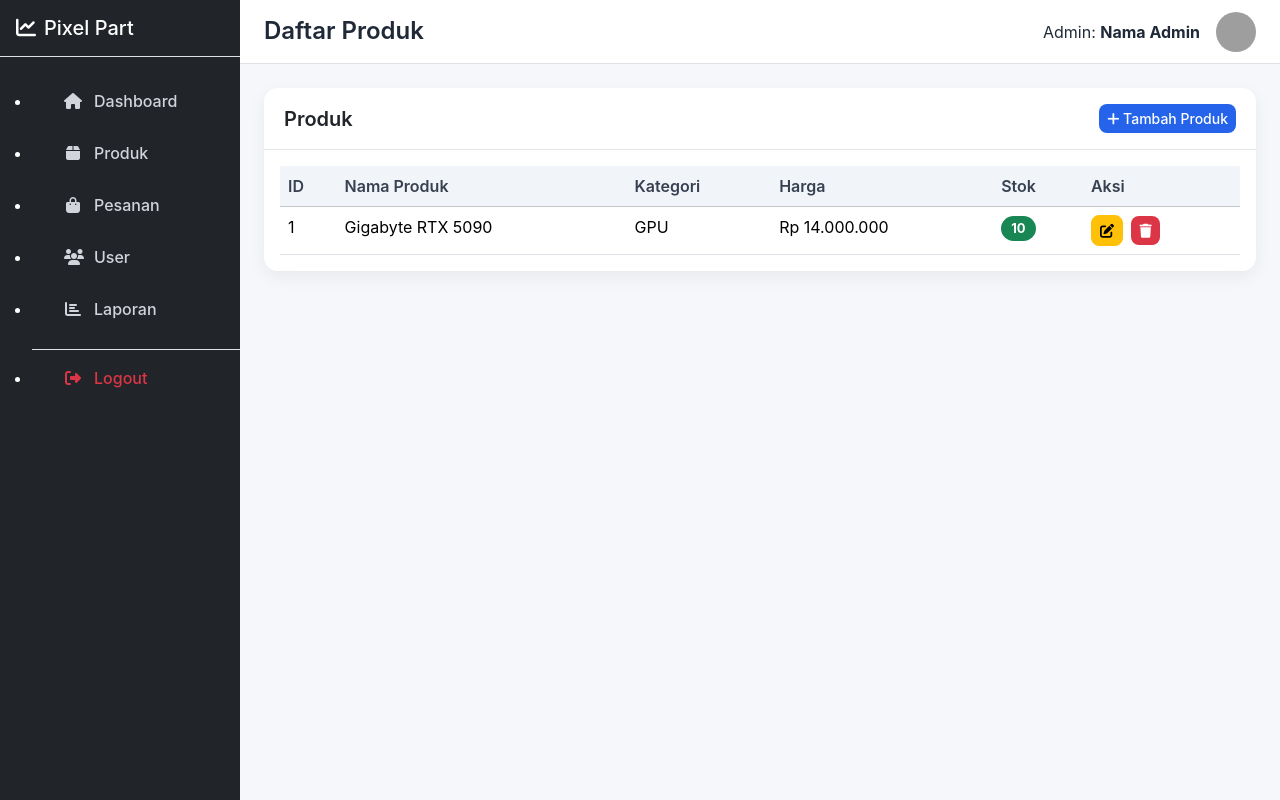
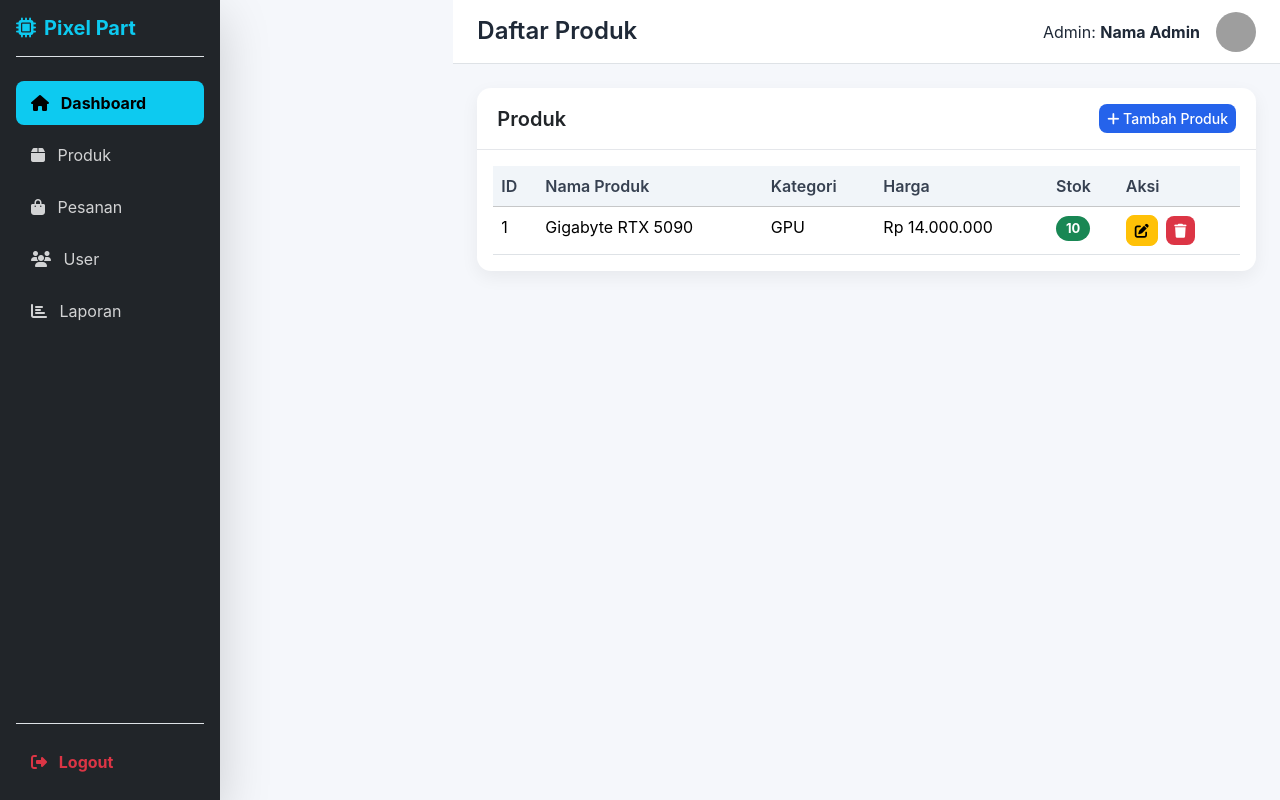
Before and after one commit to jack-horne/e-comerce, a PHP site: page /e-comerce/admin/dashboard.php in a window 1280 px wide. Run offline with PHP 8.4, Linux system fonts and the light colour scheme; grey boxes are pictures that could not be loaded.

Commit message:
update sidebar

```diff
--- a/admin/dashboard.php
+++ b/admin/dashboard.php
@@ -17,25 +17,9 @@ require_once __DIR__ . '/../config/base.php';
 <body>
     <div class="wrapper">
         <!-- Sidebar -->
-        <aside class="sidebar bg-dark text-white" id="sidebar">
-            <div class="sidebar-header p-3 border-bottom d-flex justify-content-between align-items-center">
-                <h5 class="mb-0"><i class="fas fa-chart-line me-2"></i>Pixel Part</h5>
-                <button class="btn btn-dark btn-sm d-lg-none" id="closeSidebar">
-                    <i class="fas fa-times"></i>
-                </button>
-            </div>
-            <nav class="sidebar-nav">
-                <ul class="list-unstyleds">
-                    <li><a href="<?= BASE_URL ?>/admin/dashboard.php" class="nav-link"><i class="fas fa-home"></i> Dashboard</a></li>
-                    <li><a href="<?= BASE_URL ?>/admin/products/list.php" class="nav-link"><i class="fas fa-box"></i> Produk</a></li>
-                    <li><a href="<?= BASE_URL ?>/admin/orders/list.php" class="nav-link"><i class="fas fa-shopping-bag"></i> Pesanan</a></li>
-                    <li><a href="<?= BASE_URL ?>/admin/user/list.php" class="nav-link"><i class="fas fa-users"></i> User</a></li>
-                    <li><a href="<?= BASE_URL ?>/admin/reports/sales.php" class="nav-link"><i class="fas fa-chart-bar"></i> Laporan</a></li>
-                    <li class="border-top mt-3"><a href="<?= BASE_URL ?>/view/logout.php" class="nav-link text-danger"><i class="fas fa-sign-out-alt"></i> Logout</a></li>
-                </ul>
-            </nav>
-        </aside>
-
+        <div class="col-md-2 p-0">
+    <?php include 'sidebar-admin.php'; ?>
+</div>
         <!-- Overlay -->
         <div class="sidebar-overlay" id="sidebarOverlay"></div>
 
--- a/admin/sidebar-admin.php
+++ b/admin/sidebar-admin.php
@@ -1,55 +1,73 @@
-<div class="bg-dark text-white vh-100 p-3 shadow">
-    <h5 class="mb-4 border-bottom pb-3">
-        <i class="fas fa-microchip me-2 text-info"></i>Pixel Part
-    </h5>
-    <nav>
-        <ul class="list-unstyled">
+<?php
+
+if (!defined('BASE_URL')) {
+    define('BASE_URL', '/e-comerce');
+}
+$url_aktif = $_SERVER['PHP_SELF'];
+?>
+
+<div class="bg-dark text-white vh-100 p-3 shadow-lg d-flex flex-column" style="position: sticky; top: 0; min-width: 220px;">
+    <div class="mb-4 border-bottom pb-3">
+        <h5 class="m-0 text-info fw-bold">
+            <i class="fas fa-microchip me-2"></i>Pixel Part
+        </h5>
+    </div>
+
+    <nav class="flex-grow-1">
+        <ul style="list-style: none !important; padding: 0; margin: 0;">
             <li class="mb-2">
-                <a href="<?= BASE_URL; ?>admin/dashboard.php" class="text-white text-decoration-none d-block p-2 rounded hover-menu">
+                <a href="<?= BASE_URL; ?>/admin/dashboard.php" class="nav-link-custom <?= (strpos($url_aktif, 'dashboard.php') !== false) ? 'active' : ''; ?>">
                     <i class="fas fa-home me-2"></i> Dashboard
                 </a>
             </li>
             <li class="mb-2">
-                <a href="<?= BASE_URL; ?>admin/products/list.php" class="text-white text-decoration-none d-block p-2 rounded hover-menu">
+                <a href="<?= BASE_URL; ?>/admin/products/list.php" class="nav-link-custom <?= (strpos($url_aktif, 'products/') !== false) ? 'active' : ''; ?>">
                     <i class="fas fa-box me-2"></i> Produk
                 </a>
             </li>
             <li class="mb-2">
-                <a href="<?= BASE_URL; ?>/admin/orders/list.php" class="text-white text-decoration-none d-block p-2 rounded hover-menu">
+                <a href="<?= BASE_URL; ?>/admin/orders/list.php" class="nav-link-custom <?= (strpos($url_aktif, 'orders/') !== false) ? 'active' : ''; ?>">
                     <i class="fas fa-shopping-bag me-2"></i> Pesanan
                 </a>
             </li>
             <li class="mb-2">
-                <a href="<?= BASE_URL; ?>/admin/user/list.php" class="text-white text-decoration-none d-block p-2 rounded hover-menu">
+                <a href="<?= BASE_URL; ?>/admin/user/list.php" class="nav-link-custom <?= (strpos($url_aktif, 'user/') !== false) ? 'active' : ''; ?>">
                     <i class="fas fa-users me-2"></i> User
                 </a>
             </li>
             <li class="mb-2">
-                <a href="<?= BASE_URL; ?>/admin/reports/sales.php" class="text-white text-decoration-none d-block p-2 rounded hover-menu">
+                <a href="<?= BASE_URL; ?>/admin/reports/sales.php" class="nav-link-custom <?= (strpos($url_aktif, 'reports/') !== false) ? 'active' : ''; ?>">
                     <i class="fas fa-chart-bar me-2"></i> Laporan
-                </a>
-            </li>
-            <li class="mt-5 border-top pt-3">
-                <a href="<?= BASE_URL; ?>/view/template/logout.php" class="text-danger text-decoration-none d-block p-2 rounded hover-menu" onclick="return confirm('Yakin ingin keluar?')">
-                     <i class="fas fa-sign-out-alt me-2"></i> Logout
                 </a>
             </li>
         </ul>
     </nav>
+
+    <div class="border-top pt-3 mt-auto">
+        <a href="<?= BASE_URL; ?>/backend/logout.php" class="nav-link-custom text-danger fw-bold" onclick="return confirm('Yakin ingin keluar?')">
+             <i class="fas fa-sign-out-alt me-2"></i> Logout
+        </a>
+    </div>
 </div>
 
 <style>
-    /* Tambahkan class hover-menu yang tadi kamu buat ke elemen <a> */
-    .hover-menu:hover {
-        background-color: rgba(255, 255, 255, 0.1);
-        color: #0dcaf0 !important; /* Warna cyan khas Pixel Part */
+    .nav-link-custom {
+        display: block;
+        padding: 10px 15px;
+        color: rgba(255,255,255,0.8);
+        text-decoration: none;
+        border-radius: 8px;
         transition: 0.3s;
     }
-
-    /* Menandai menu yang sedang aktif secara otomatis */
-    .hover-menu.active {
-        background-color: #0dcaf0;
+    .nav-link-custom:hover {
+        background: rgba(255,255,255,0.1);
+        color: #0dcaf0;
+    }
+    .nav-link-custom.active {
+        background: #0dcaf0 !important;
         color: #000 !important;
         font-weight: bold;
     }
+    /* Menghapus semua bullet point yang mungkin muncul dari CSS luar */
+    ul, li { list-style: none !important; }
 </style>
```
Also changed, not shown: admin/products/list.php (+3 -5 lines).
